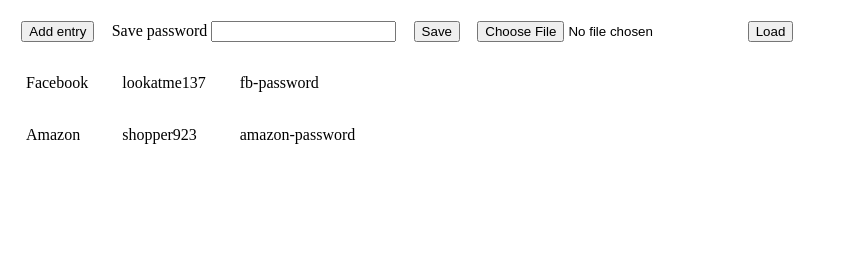
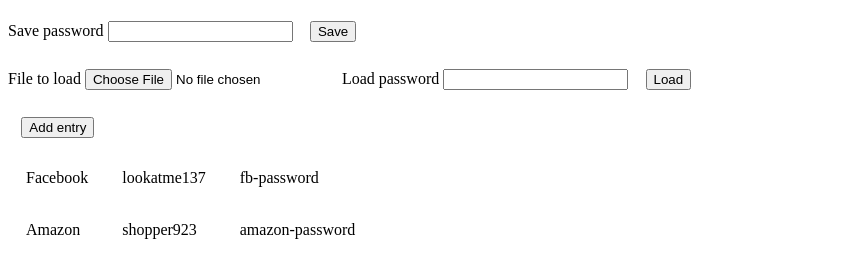
Before and after one commit to a-n-d-r-3-w/mimibox, a plain HTML site: page index.html in a window 1280 px wide. Shown: the whole page, without its empty margins (0-847 px from the left). Drawn offline with Linux system fonts and the light colour scheme.

Commit message:
Implement load password input

```diff
--- a/index.html
+++ b/index.html
@@ -17,15 +17,21 @@
 </head>
 <body>
 
+<div>
+    <label for="save-password">Save password</label>
+    <input type="password" id="save-password">
+    <button id="save">Save</button>
+</div>
+
+<div>
+    <label for="file">File to load</label>
+    <input type="file" id="file">
+    <label for="load-password">Load password</label>
+    <input type="password" id="load-password">
+    <button id="load">Load</button>
+</div>
+
 <button id="add-entry">Add entry</button>
-
-<label for="save-password">Save password</label>
-<input type="password" id="save-password">
-<button id="save">Save</button>
-
-<input type="file" id="file">
-
-<button id="load">Load</button>
 
 <table id="entries"></table>
 
@@ -82,7 +88,7 @@
       a.download = filename;
       document.body.appendChild(a);
       a.click();
-      setTimeout(function() {
+      setTimeout(function () {
         document.body.removeChild(a);
         window.URL.revokeObjectURL(url);
       }, 0);
@@ -101,7 +107,8 @@
     const reader = new FileReader();
     reader.onload = event => {
       const encrypted = event.target.result;
-      const decrypted = sjcl.decrypt('mypassword', encrypted);
+      const loadPassword = document.getElementById("load-password").value;
+      const decrypted = sjcl.decrypt(loadPassword, encrypted);
       const entries = JSON.parse(decrypted);
       mimibox.entries = entries;
       updateUI();
```
